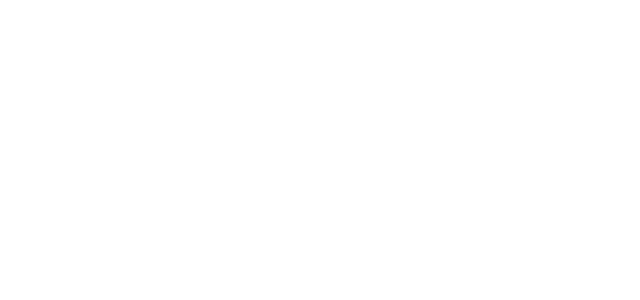
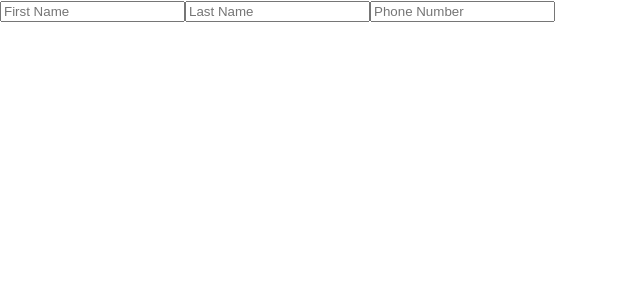
Before and after one commit to yergozhin/list-of-personal-information, a React (Create React App) app: page /list in a window 1280 px wide. Shown: the top 300 px of the page, without its empty margins (0-640 px from the left). Built offline with nearby package versions, Linux system fonts and the light colour scheme.

Commit message:
src/page/List.jsx

```diff
--- a/src/page/List.jsx
+++ b/src/page/List.jsx
@@ -47,6 +47,9 @@ function List() {
     return (
         <div className="form">
             <div className="form-content">
+                <input value={name} onChange={handleNameChange} type="text" name="name" placeholder="First Name"/>
+                <input value={surname} onChange={handleSurnameChange} type="text" name="surname" placeholder="Last Name"/>
+                <input value={phone} onChange={handlePhoneChange} type="text" name="phonenumber" placeholder="Phone Number"/>
                 <ul>
                     {pages?.map((page) => (
                         <p key={page.phone}>
@@ -55,9 +58,6 @@ function List() {
                             <p>{page.phone}</p>
                             <button onClick= {() => dispatch(deletePage(page.phone))}>Delete</button>
                             <div>
-                            <input value={name} onChange={handleNameChange} type="text" name="name" placeholder="First Name"/>
-                            <input value={surname} onChange={handleSurnameChange} type="text" name="surname" placeholder="Last Name"/>
-                            <input value={phone} onChange={handlePhoneChange} type="text" name="phonenumber" placeholder="Phone Number"/>
                             <button onClick={() => onUpdate(page)}>
                                 Update
                             </button>
```
